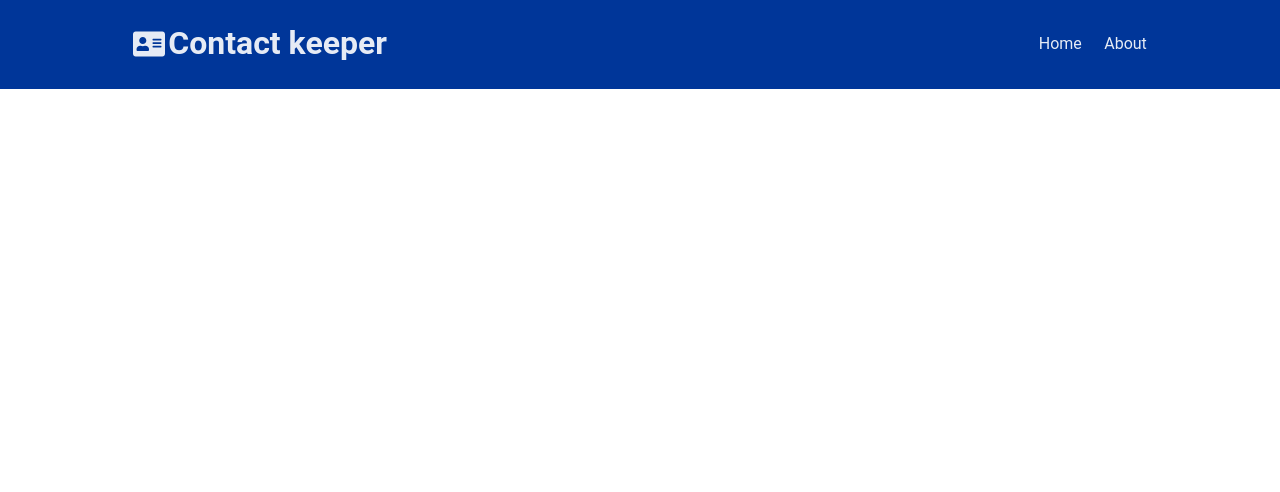
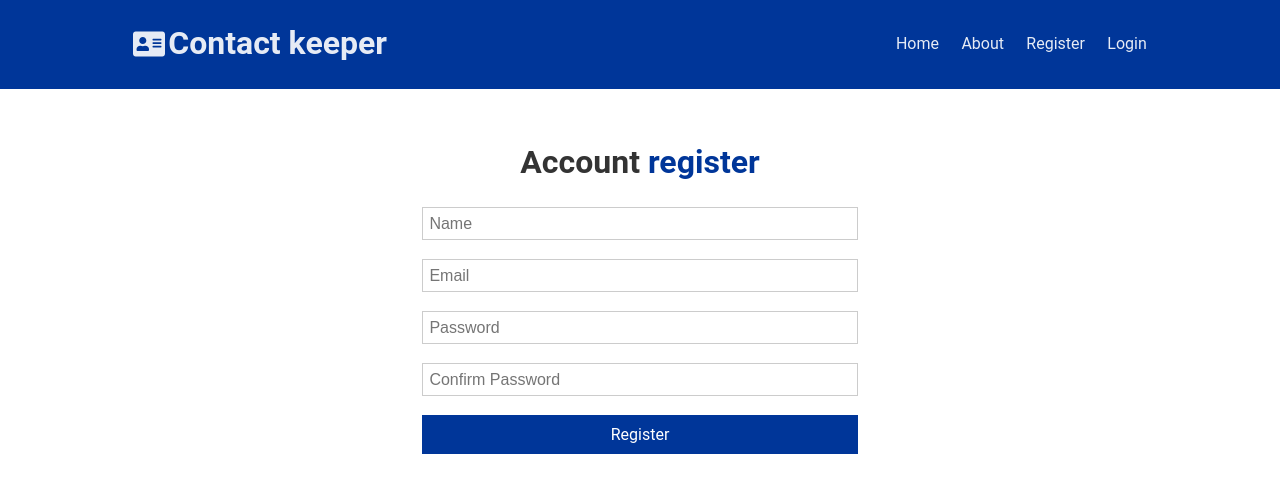
Before and after one commit to git-miracle/contactBook, a React (Create React App) app in the folder client/: page /register in a window 1280 px wide. Shown: the top 492 px of the page. Built offline with nearby package versions, Linux system fonts and the light colour scheme; the HTML template or start-up script is replaced by a standard one.

Commit message:
login regidter sections

```diff
--- a/client/src/App.js
+++ b/client/src/App.js
@@ -1,11 +1,20 @@
-import { BrowserRouter as Router, Route, Switch } from 'react-router-dom';
-import Home from './components/Home';
-import About from './components/About';
-import Navbar from './components/Navbar';
-import ContactState from './contaxt/contact/ContactState';
-import './App.css';
+import {
+  BrowserRouter as Router,
+  Route,
+  Switch,
+} from 'react-router-dom'
+import Home from './components/Home'
+import About from './components/About'
+import Navbar from './components/Navbar'
+import ContactState from './contaxt/contact/ContactState'
+import './App.css'
+import AuthState from './contaxt/auth/AuthState'
+import Register from './components/auth/Register'
+import Login from './components/auth/Login'
+
 function App() {
   return (
+    <AuthState>
       <ContactState>
         <Router>
           <>
@@ -14,12 +23,15 @@ function App() {
               <Switch>
                 <Route exact path='/' component={Home} />
                 <Route exact path='/about' component={About} />
+                <Route exact path='/register' component={Register} />
+                <Route exact path='/login' component={Login} />
               </Switch>
             </div>
           </>
         </Router>
       </ContactState>
-  );
+    </AuthState>
+  )
 }
 
-export default App;
+export default App
--- a/client/src/components/ContactFliter.jsx
+++ b/client/src/components/ContactFliter.jsx
@@ -25,7 +25,7 @@ const ContactFliter = () => {
       <input
         type='text'
         ref={text}
-        placeholder='Search contact'
+        placeholder='Search contacts...'
         onChange={onChange}
       />
     </form>
--- a/client/src/components/Navbar.jsx
+++ b/client/src/components/Navbar.jsx
@@ -1,7 +1,7 @@
-import React from 'react';
-import { Link } from 'react-router-dom';
+import React from 'react'
+import { Link } from 'react-router-dom'
 
-import { FaAddressCard } from 'react-icons/fa';
+import { FaAddressCard } from 'react-icons/fa'
 
 function Navbar(props) {
   return (
@@ -20,10 +20,16 @@ function Navbar(props) {
           <li>
             <Link to='/about'>About</Link>
           </li>
+          <li>
+            <Link to='/register'>Register</Link>
+          </li>
+          <li>
+            <Link to='/login'>Login</Link>
+          </li>
         </ul>
       </div>
     </div>
-  );
+  )
 }
 
-export default Navbar;
+export default Navbar
--- /dev/null
+++ b/client/src/components/auth/Login.jsx
@@ -0,0 +1,50 @@
+import React, { useState } from 'react'
+
+const Login = () => {
+  const [user, setUser] = useState({
+    email: '',
+    password: '',
+  })
+  const { email, password } = user
+
+  const onChange = (e) =>
+    setUser({ ...user, [e.target.name]: e.target.value })
+
+  const onSubmit = (e) => {
+    e.preventDefault()
+    console.log('logined')
+  }
+  return (
+    <div className='form-container'>
+      <h1>
+        Account <span className='text-primary'>Login</span>
+      </h1>
+      <form onSubmit={onSubmit}>
+        <input
+          className='form-group'
+          type='email'
+          placeholder='Email'
+          name='email'
+          value={email}
+          onChange={onChange}
+        />
+        <input
+          className='form-group'
+          type='password'
+          placeholder='Password'
+          name='password'
+          value={password}
+          onChange={onChange}
+        />
+
+        <input
+          type='submit'
+          value='Login'
+          className='btn btn-block btn-primary'
+        />
+      </form>
+    </div>
+  )
+}
+
+export default Login
--- /dev/null
+++ b/client/src/components/auth/Register.jsx
@@ -0,0 +1,67 @@
+import React, { useState } from 'react'
+
+const Register = () => {
+  const [user, setUser] = useState({
+    name: '',
+    email: '',
+    password: '',
+    password2: '',
+  })
+  const { name, email, password, password2 } = user
+
+  const onChange = (e) =>
+    setUser({ ...user, [e.target.name]: e.target.value })
+
+  const onSubmit = (e) => {
+    e.preventDefault()
+    console.log('registered')
+  }
+  return (
+    <div className='form-container'>
+      <h1>
+        Account <span className='text-primary'>register</span>
+      </h1>
+      <form onSubmit={onSubmit}>
+        <input
+          className='form-group'
+          type='text'
+          placeholder='Name'
+          name='name'
+          value={name}
+          onChange={onChange}
+        />
+        <input
+          className='form-group'
+          type='email'
+          placeholder='Email'
+          name='email'
+          value={email}
+          onChange={onChange}
+        />
+        <input
+          className='form-group'
+          type='password'
+          placeholder='Password'
+          name='password'
+          value={password}
+          onChange={onChange}
+        />
+        <input
+          className='form-group'
+          type='password'
+          placeholder='Confirm Password'
+          name='password2'
+          value={password2}
+          onChange={onChange}
+        />
+        <input
+          type='submit'
+          value='Register'
+          className='btn btn-block btn-primary'
+        />
+      </form>
+    </div>
+  )
+}
+
+export default Register
--- /dev/null
+++ b/client/src/contaxt/auth/AuthState.jsx
@@ -0,0 +1,50 @@
+import React, { useReducer } from 'react'
+import AuthContext from './authContext'
+import authReducer from './authReducer'
+import {
+  REGISTER_SUCCESS,
+  REGISTER_FAIL,
+  USER_LOADED,
+  AUTH_ERROR,
+  LOGIN_SUCCESS,
+  LOGIN_FAIL,
+  LOGOUT,
+  CLEAR_ERRORS,
+} from '../type'
+
+const AuthState = (props) => {
+  const initialState = {
+    token: localStorage.getItem('token'),
+    isAuthenticated: null,
+    loading: true,
+    error: null,
+    user: null,
+  }
+
+  const [state, dispatch] = useReducer(authReducer, initialState)
+
+  // load user
+
+  //register
+
+  //login
+
+  //logout
+
+  // clear errors
+
+  return (
+    <AuthContext.Provider
+      value={{
+        token: state.token,
+        isAuthenticated: state.isAuthenticated,
+        loading: state.loading,
+        user: state.user,
+        error: state.error,
+      }}
+    >
+      {props.children}
+    </AuthContext.Provider>
+  )
+}
+export default AuthState
--- /dev/null
+++ b/client/src/contaxt/auth/authContext.jsx
@@ -0,0 +1,3 @@
+import { createContext } from 'react'
+const AuthContext = createContext()
+export default AuthContext
--- a/client/src/contaxt/type.jsx
+++ b/client/src/contaxt/type.jsx
@@ -1,9 +1,18 @@
-export const ADD_CONTCT = 'ADD_CONTACT';
-export const DELETE_CONTCT = 'DELETE_CONTACT';
-export const UPDATE_CONTCT = 'UPDATE_CONTACT';
-export const FILTER_CONTCT = 'FILTER_CONTACT';
-export const CLEAR_FILTER = 'CLEAR_FILTER';
-export const SET_CURRENT = 'SET_CURRENT';
-export const CLEAR_CURRENT = 'CLEAR_CURRENT';
-export const SET_ALERT = 'SET_ALERT';
-export const REMOVE_ALERT = 'REMOVE_ALERT';
+export const ADD_CONTCT = 'ADD_CONTACT'
+export const DELETE_CONTCT = 'DELETE_CONTACT'
+export const UPDATE_CONTCT = 'UPDATE_CONTACT'
+export const FILTER_CONTCT = 'FILTER_CONTACT'
+export const CLEAR_FILTER = 'CLEAR_FILTER'
+export const SET_CURRENT = 'SET_CURRENT'
+export const CLEAR_CURRENT = 'CLEAR_CURRENT'
+export const SET_ALERT = 'SET_ALERT'
+export const REMOVE_ALERT = 'REMOVE_ALERT'
+
+export const REGISTER_SUCCESS = 'REGISTER_SUCCESS'
+export const REGISTER_FAIL = 'REGISTER_FAIL'
+export const USER_LOADED = 'USER_LOADED'
+export const AUTH_ERROR = 'AUTH_ERROR'
+export const LOGIN_SUCCESS = 'LOGIN_SUCCESS'
+export const LOGIN_FAIL = 'LOGIN_FAIL'
+export const LOGOUT = 'LOGOUT'
+export const CLEAR_ERRORS = 'CLEAR_ERRORS'
```
Also changed, not shown: 1 other file (tests, documents, lock files or other folders). Lines whose indentation alone changed are shown as unchanged.
